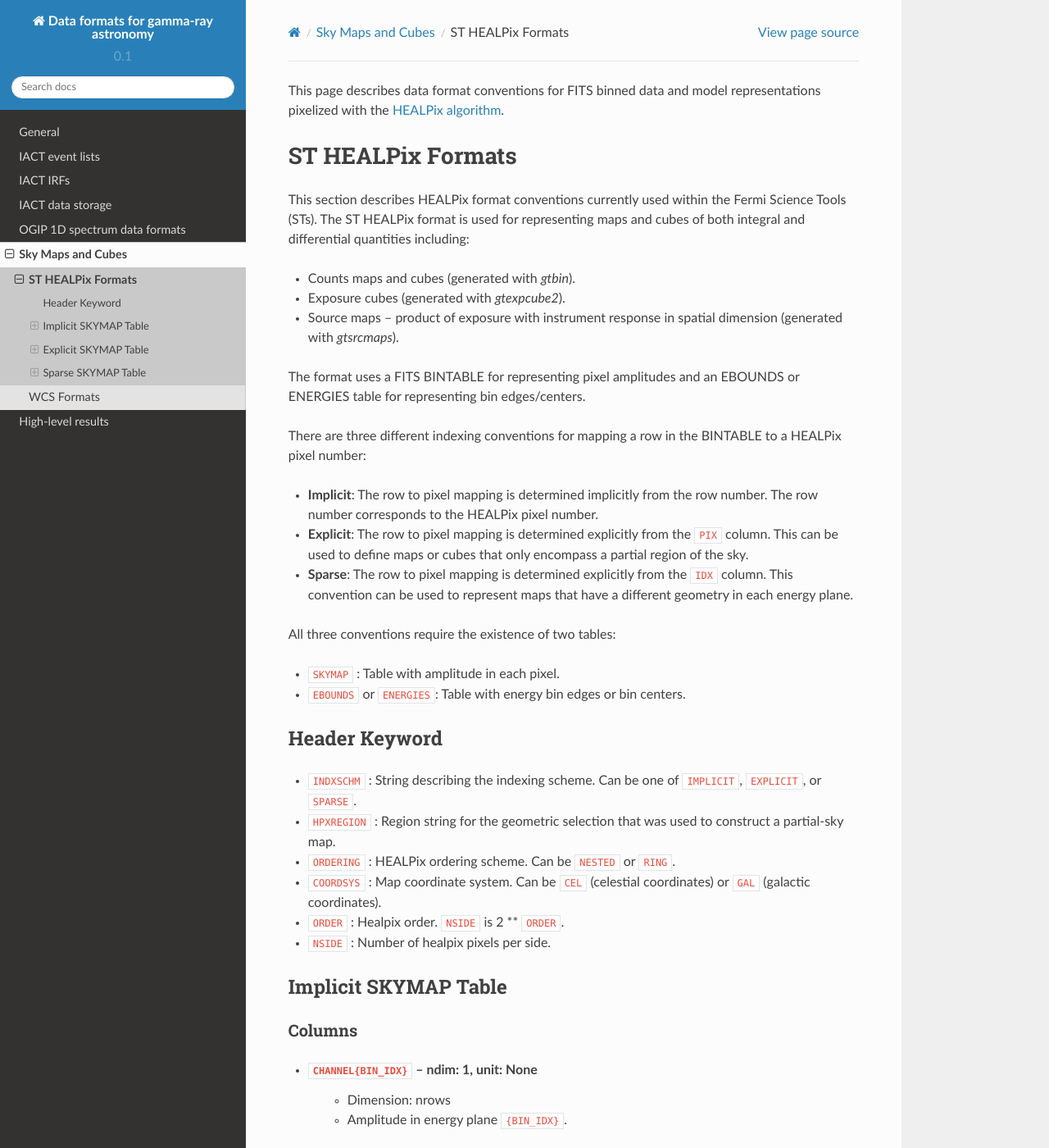
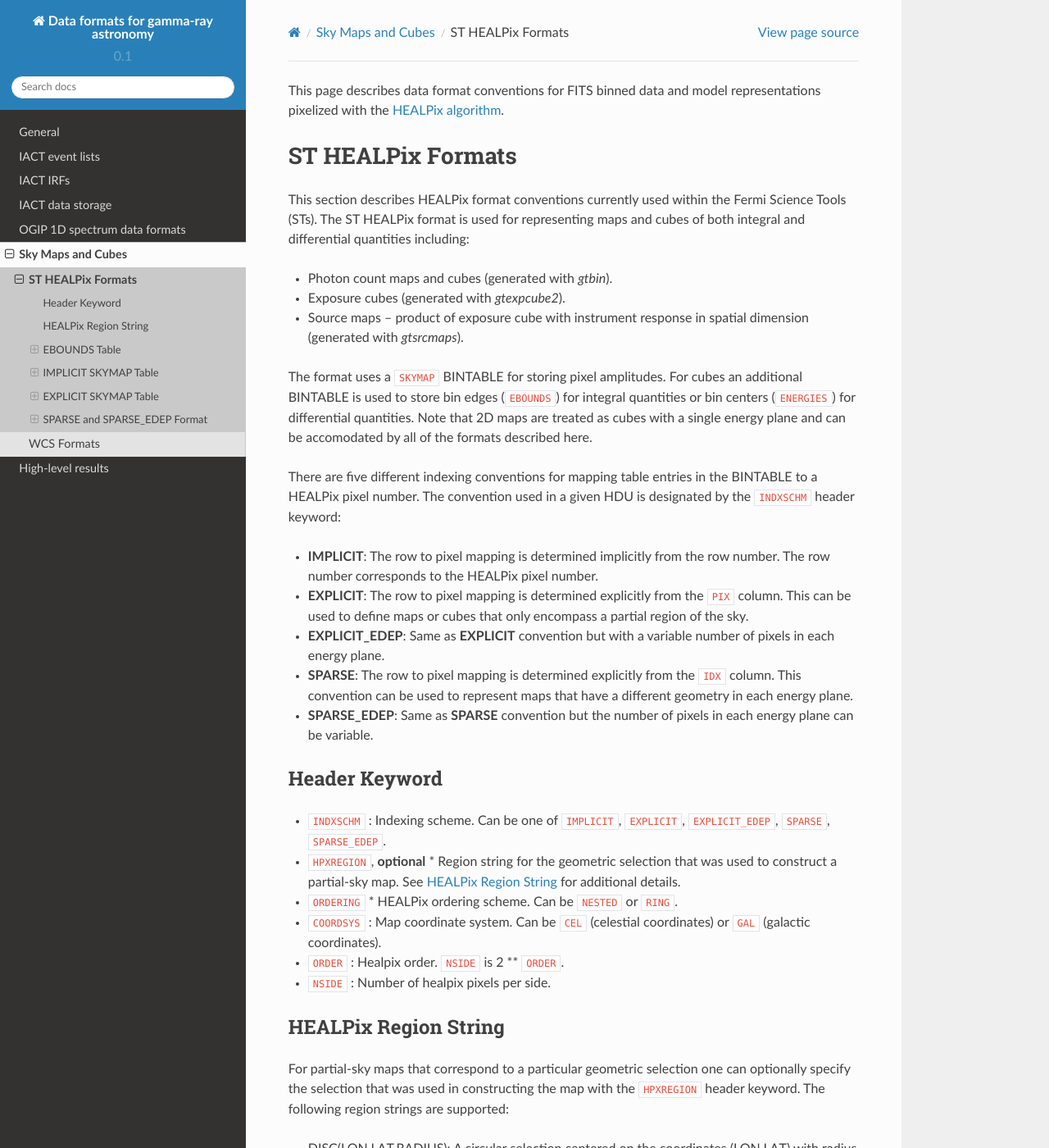
Before and after one commit to open-gamma-ray-astro/gamma-astro-data-formats, a Sphinx documentation site: the page built from source/skymaps/healpix/index.rst, in a window 1280 px wide and 1400 px high. Shown: the whole window at 82% size. Built offline with Sphinx 7.4.7 and the Read the Docs theme 2.0.0, drawn with Linux system fonts in a browser that asks for light colours; some of the changed text lies outside the part shown.

Commit message:
updates to first draft

```diff
--- a/source/skymaps/healpix/index.rst
+++ b/source/skymaps/healpix/index.rst
@@ -13,58 +13,125 @@
 for representing maps and cubes of both integral and differential
 quantities including:
 
-* Counts maps and cubes (generated with *gtbin*).
+* Photon count maps and cubes (generated with *gtbin*).
 * Exposure cubes (generated with *gtexpcube2*).
-* Source maps -- product of exposure with instrument response in
+* Source maps -- product of exposure cube with instrument response in
   spatial dimension (generated with *gtsrcmaps*).
 
-The format uses a FITS BINTABLE for representing pixel amplitudes and
-an EBOUNDS or ENERGIES table for representing bin edges/centers.
+The format uses a ``SKYMAP`` BINTABLE for storing pixel amplitudes.
+For cubes an additional BINTABLE is used to store bin edges
+(``EBOUNDS``) for integral quantities or bin centers (``ENERGIES``)
+for differential quantities.  Note that 2D maps are treated as cubes
+with a single energy plane and can be accomodated by all of the
+formats described here.
 
-There are three different indexing conventions for mapping a row in
-the BINTABLE to a HEALPix pixel number:
+There are five different indexing conventions for mapping table
+entries in the BINTABLE to a HEALPix pixel number.  The convention
+used in a given HDU is designated by the ``INDXSCHM`` header keyword:
 
-* **Implicit**: The row to pixel mapping is determined implicitly from
+* **IMPLICIT**: The row to pixel mapping is determined implicitly from
   the row number.  The row number corresponds to the HEALPix pixel
   number.
-* **Explicit**: The row to pixel mapping is determined explicitly from
+* **EXPLICIT**: The row to pixel mapping is determined explicitly from
   the ``PIX`` column.  This can be used to define maps or cubes that
   only encompass a partial region of the sky.
-* **Sparse**: The row to pixel mapping is determined explicitly from the
+* **EXPLICIT_EDEP**: Same as **EXPLICIT** convention but with a
+  variable number of pixels in each energy plane.
+* **SPARSE**: The row to pixel mapping is determined explicitly from the
   ``IDX`` column.  This convention can be used to represent maps that
   have a different geometry in each energy plane.
-
-All three conventions require the existence of two tables:
-
-* ``SKYMAP`` : Table with amplitude in each pixel.
-* ``EBOUNDS`` or ``ENERGIES``: Table with energy bin edges or bin centers.
+* **SPARSE_EDEP**: Same as **SPARSE** convention but the number of
+  pixels in each energy plane can be variable.
 
 
 Header Keyword
 --------------
-* ``INDXSCHM`` : String describing the indexing scheme.  Can be one of ``IMPLICIT``, ``EXPLICIT``, or ``SPARSE``.
-* ``HPXREGION`` : Region string for the geometric selection that was used to construct a partial-sky map.
-* ``ORDERING`` : HEALPix ordering scheme.   Can be ``NESTED`` or ``RING``.
+
+* ``INDXSCHM`` : Indexing scheme.  Can be one of
+  ``IMPLICIT``, ``EXPLICIT``, ``EXPLICIT_EDEP``, ``SPARSE``,
+  ``SPARSE_EDEP``.
+* ``HPXREGION``, **optional**
+  * Region string for the geometric selection that was used to
+  construct a partial-sky map.  See :ref:`hpxregion` for additional
+  details.
+* ``ORDERING``
+  * HEALPix ordering scheme.   Can be ``NESTED`` or ``RING``.
 * ``COORDSYS`` : Map coordinate system.  Can be ``CEL`` (celestial coordinates) or ``GAL`` (galactic coordinates).
 * ``ORDER`` : Healpix order.  ``NSIDE`` is 2 ** ``ORDER``.
 * ``NSIDE`` : Number of healpix pixels per side.
 
-Implicit SKYMAP Table
+.. _hpxregion:
+
+HEALPix Region String
 ---------------------
+
+For partial-sky maps that correspond to a particular geometric
+selection one can optionally specify the selection that was used in
+constructing the map with the ``HPXREGION`` header keyword.  The
+following region strings are supported:
+
+* DISC(LON,LAT,RADIUS): A circular selection centered on the
+  coordinates (LON,LAT) with radius RADIUS with all quantities given
+  in degrees.  A pixel is included in the selection if its center is
+  encompassed by the circle.
+
+* DISCINC(LON,LAT,RADIUS): A circular selection centered on the
+  coordinates (LON,LAT) with radius RADIUS with all quantities given
+  in degrees.  A pixel is included in the selection if any part of it
+  is encompassed by the circle.
+
+* HPXPIXEL(ORDER,PIX): A selection encompassing all pixels contained
+  in the HEALPix pixel of order ORDER and index PIX.
+
+.. _ebounds_table:
+
+EBOUNDS Table
+-------------
+
+The EBOUNDS HDU is a BINTABLE with 1 row per energy bin and the
+following columns.
 
 Columns
 ~~~~~~~
+
+* ``CHANNEL``, ndim: 1
+* ``E_MIN``, ndim: 1, unit: keV,
+    * Dimension: nebins
+* ``E_MAX``, ndim: 1, unit: keV,
+    * Dimension: nebins
+* ``ORDER`` -- ndim: 1,
+    * Dimension: nebins
+    * Order of the HEALPix pixelization in each energy plane.
+      Onlyrequired for energy-dependent pixelization formats
+      (``EXPLICIT_EDEP`` and ``SPARSE_EDEP``).
+
+IMPLICIT SKYMAP Table
+---------------------
+
+HDUS
+~~~~
+
+* ``SKYMAP``
+* ``EBOUNDS``
+
+SKYMAP Columns
+~~~~~~~~~~~~~~
 
 * ``CHANNEL{BIN_IDX}`` -- ndim: 1, unit: None
     * Dimension: nrows
     * Amplitude in energy plane ``{BIN_IDX}``.
 
-
-Explicit SKYMAP Table
+EXPLICIT SKYMAP Table
 ---------------------
 
-Columns
-~~~~~~~
+HDUS
+~~~~
+
+* ``SKYMAP``
+* ``EBOUNDS``
+
+SKYMAP Columns
+~~~~~~~~~~~~~~
 
 * ``PIX`` -- ndim: 1, unit: None
     * Dimension: nrows
@@ -74,22 +141,31 @@
     * Dimension: nrows
     * Amplitude in pixel ``PIX`` and energy plane ``{BIN_IDX}``.
 
+SPARSE and SPARSE_EDEP Format
+-----------------------------
 
-Sparse SKYMAP Table
--------------------
+The SPARSE and SPARSE_EDEP representations use a single index to
+represent both pixel index and energy plane.  This allows one to
+define energy-dependent partial-sky selections.
 
-The sparse representation.
+HDUS
+~~~~
 
-Columns
-~~~~~~~
+* ``SKYMAP``
+* ``EBOUNDS``
+
+SKYMAP Columns
+~~~~~~~~~~~~~~
 
 * ``KEY`` -- ndim: 1, unit: None
-    * Dimension: nrows
+    * Dimension: 1
     * Unrolled index representing both the healpix pixel and energy
       plane such that ``KEY`` = ``{BIN_IDX}`` x ``NPIX`` + ``PIX``
       where ``NPIX`` and ``PIX`` are the total number of HEALPix
-      pixels and healpix index respectively.
+      pixels and healpix index respectively.  For the SPARSE_EDEP
+      representation ``NPIX`` is the sum of the number of pixels in
+      each energy plane up to ``{BIN_IDX}``.
 
 * ``VALUE`` -- ndim: 1, unit: None
-    * Dimension: nrows
+    * Dimension: 1
     * Amplitude in pixel .
```
